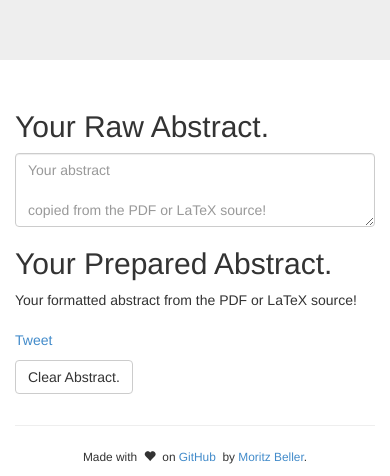
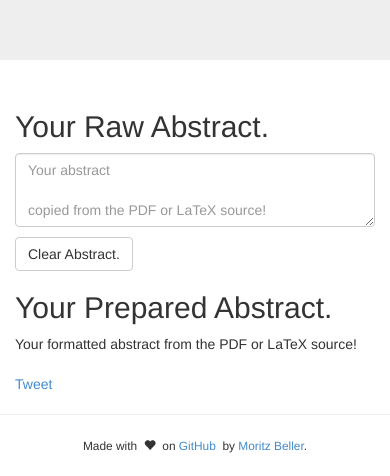
Before and after one commit to Inventitech/AbstractFormatter, a plain HTML site: page index.html in a window 390 px wide. Shown: the part 1993-2469 px from the top of the page. Drawn offline with nearby package versions, Linux system fonts and the light colour scheme.

Commit message:
Fixes positioning of Twitter button.

```diff
--- a/index.html
+++ b/index.html
@@ -72,22 +72,18 @@
 	  <textarea placeholder="Your abstract
 
 copied from the PDF or LaTeX source!" id="abstractTextarea" class="form-control"></textarea>
-
+<p><div class="control-group"><button type="button" class="btn btn-default" onClick="clearAbstract();">Clear Abstract.</button></div></p>
         </div>
-        <div class="col-md-6" id="prepared">
+        <div class="col-md-6">
+	<div id="prepared">
           <h2>Your Prepared Abstract.</h2>
 	  <div id="dangerMessages"></div><div id="warningMessages"></div><div id="infoMessages"></div>
           <div id="formattedAbstract">Your formatted abstract from the PDF or LaTeX source!</div>
         </div>
-	<div class="col-md-6"><br><a href="https://twitter.com/share" class="twitter-share-button" data-url="http://abstractformatter.inventitech.com" data-text="I just formatted a scientific paper abstract with @Inventitech's Abstract Formatter." data-size="large">Tweet</a>
+	<br>  <a href="https://twitter.com/share" class="twitter-share-button" data-url="http://abstractformatter.inventitech.com" data-text="I just formatted a scientific paper abstract with @Inventitech's Abstract Formatter." data-size="large">Tweet</a>
 <script>!function(d,s,id){var js,fjs=d.getElementsByTagName(s)[0],p=/^http:/.test(d.location)?'http':'https';if(!d.getElementById(id)){js=d.createElement(s);js.id=id;js.src=p+'://platform.twitter.com/widgets.js';fjs.parentNode.insertBefore(js,fjs);}}(document, 'script', 'twitter-wjs');</script>
 	</div>
       </div>
-      <div class="row">
-       <div class="col-md-6"><p><div class="control-group"><button type="button" class="btn btn-default" onClick="clearAbstract();">Clear Abstract.</button></div></p>
-       </div>
-       <div class="col-md-6">
-       </div>
       </div>
 
       <hr>
```
